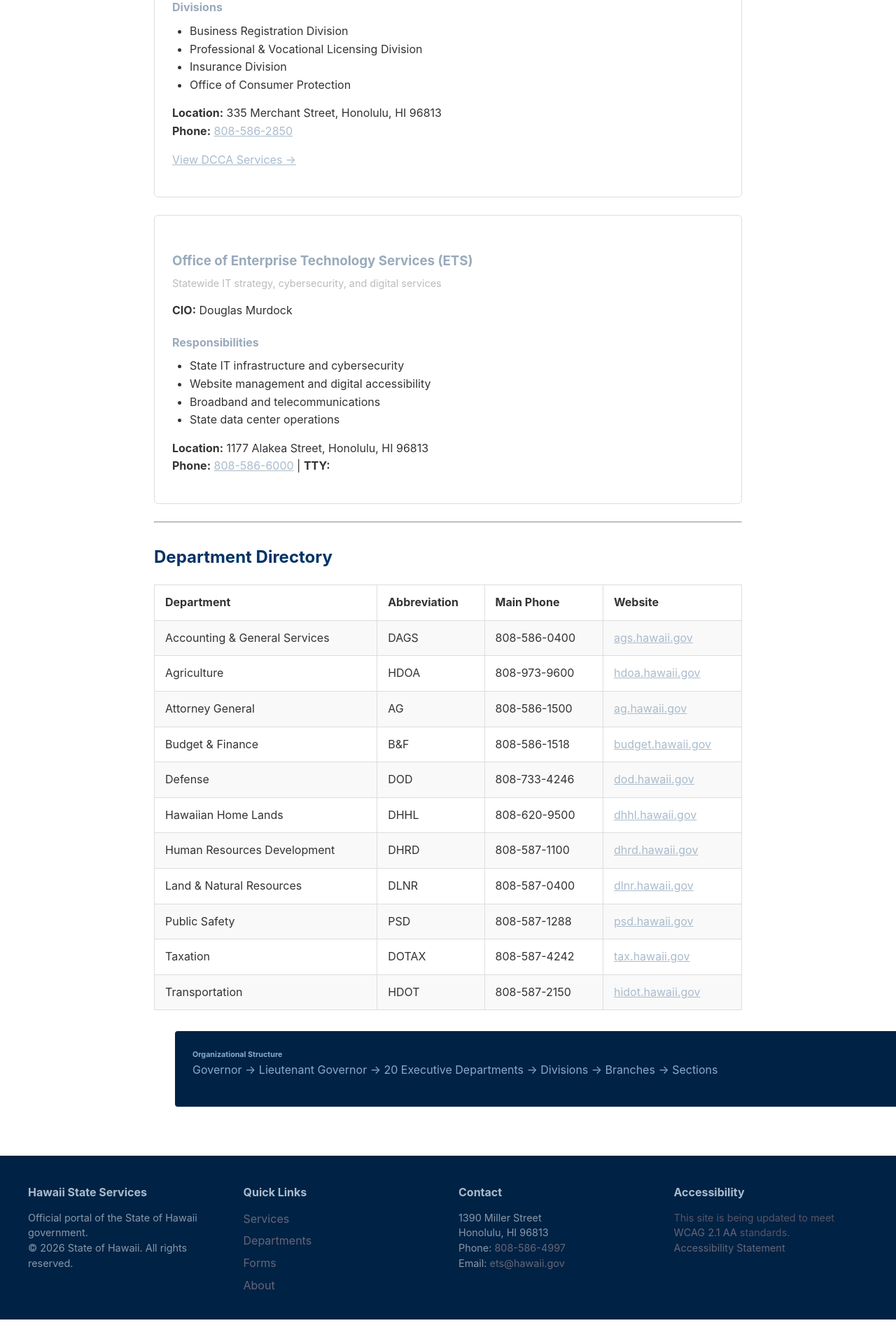
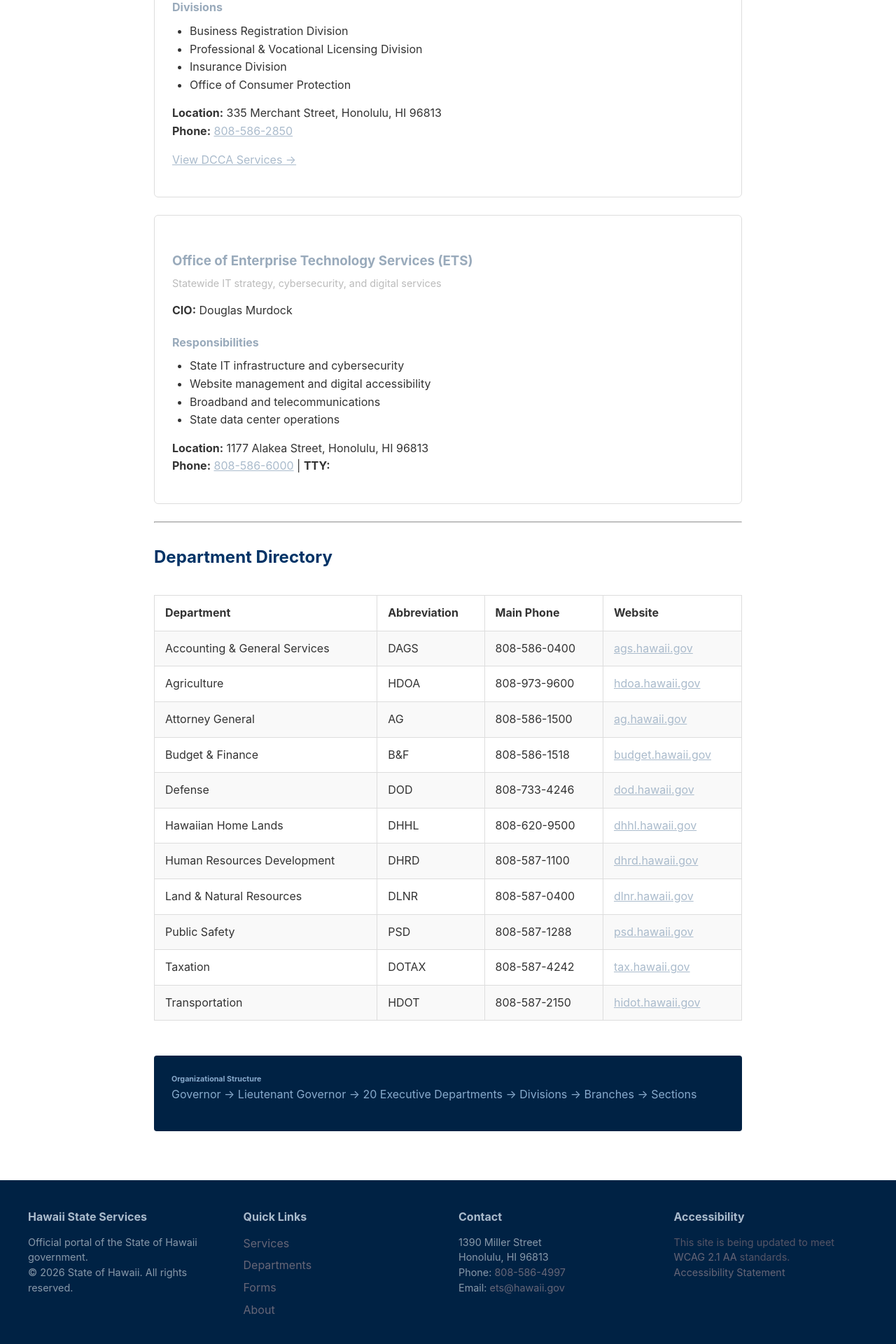
Before and after one commit to anabil25/hi-state-services, a Jekyll site: the page built from departments.html, in a window 1280 px wide. Shown: the part 2338-4258 px from the top of the page at 70% size. Built offline with Jekyll 4.4.1, drawn with Linux system fonts in a browser that asks for light colours; before the commit the page ends 4223 px from its top, so only the background shows below that.

Commit message:
fix: resolve WCAG 1.4.10 reflow violation on /departments/ at 320px viewport
Agent-Logs-Url: https://github.com/anabil25/hi-state-services/sessions/3fca6f11-568d-40ce-a5d3-9a42e73b8104

Co-authored-by: anabil25 <128008677+anabil25@users.noreply.github.com>

```diff
--- a/assets/css/style.css
+++ b/assets/css/style.css
@@ -211,6 +211,10 @@ table td, table th {
 
 table tr:nth-child(even) { background: #f9f9f9; }
 
+.table-scroll-wrapper {
+  overflow-x: auto;
+}
+
 /* ===== Quick Links ===== */
 .quick-links {
   background: #f0f4f8;
@@ -251,14 +255,16 @@ table tr:nth-child(even) { background: #f9f9f9; }
   font-size: 0.95em;
 }
 
-/* ===== Wide element (intentional reflow issue) ===== */
+/* ===== Wide banner ===== */
 .wide-banner {
-  width: 1200px;
+  width: 100%;
+  max-width: 100%;
   background: #002244;
   color: #88aacc;
   padding: 25px;
-  margin: 30px;
+  margin: 30px 0;
   border-radius: 4px;
+  box-sizing: border-box;
 }
 
 .wide-banner h3 { color: #88aacc; margin-bottom: 8px; }
--- a/departments.html
+++ b/departments.html
@@ -115,6 +115,7 @@ permalink: /departments/
 
 <h2>Department Directory</h2>
 
+<div class="table-scroll-wrapper">
 <table>
   <tr>
     <td><strong>Department</strong></td>
@@ -189,8 +190,8 @@ permalink: /departments/
     <td><a href="#" class="low-contrast-link">hidot.hawaii.gov</a></td>
   </tr>
 </table>
+</div>
 
-<!-- Intentional reflow issue -->
 <div class="wide-banner">
   <h6>Organizational Structure</h6>
   <p>Governor → Lieutenant Governor → 20 Executive Departments → Divisions → Branches → Sections</p>
```
